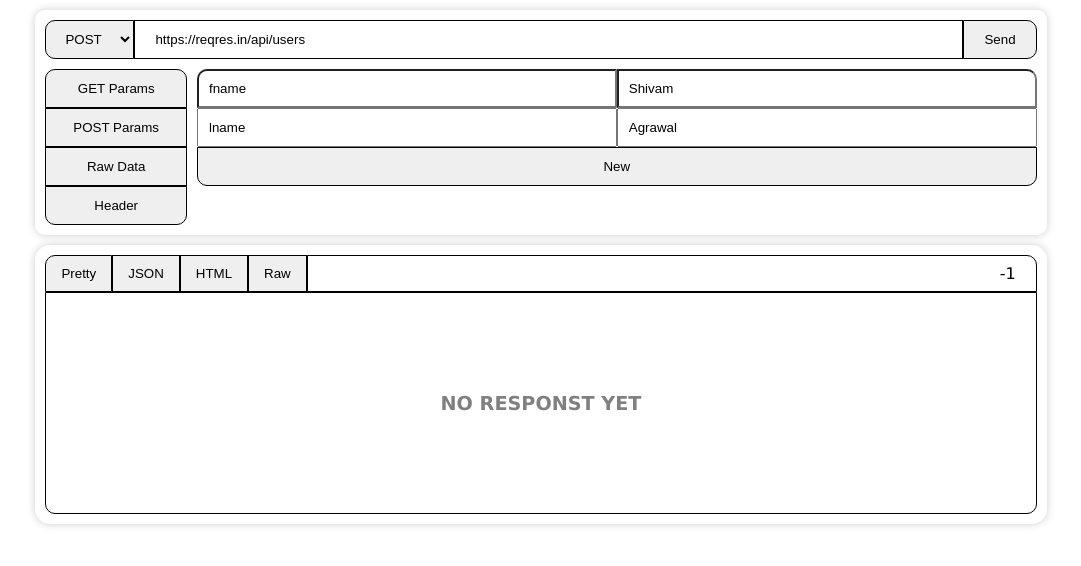
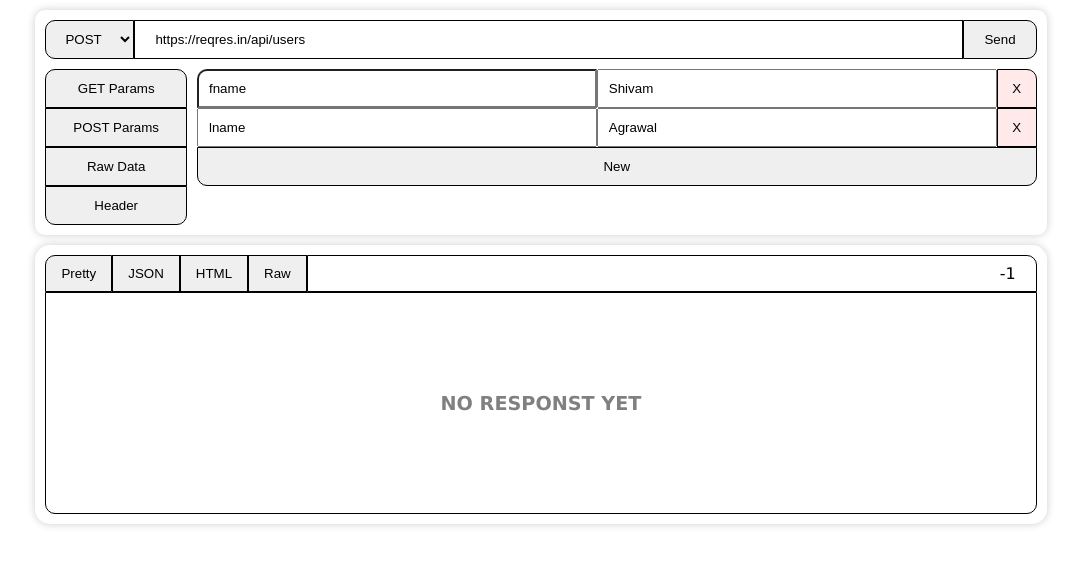
Before and after one commit to shivampip/postmanweb, a React (Create React App) app: page / in a window 1280 px wide. Shown: the top 566 px of the page, without its empty margins (99-1180 px from the left). Built offline with nearby package versions, Linux system fonts and the light colour scheme.

Commit message:
param remove button added

```diff
--- a/src/components/Request.css
+++ b/src/components/Request.css
@@ -23,6 +23,7 @@
 .headerWrapper input {
 	padding: 10px 20px;
 	border: 1px solid black;
+	min-width: 50px;
 }
 
 .headerWrapper> button {
@@ -88,13 +89,21 @@
 
 .paramRow {
 	display: grid;
-	grid-template-columns: 1fr 1fr;
+	grid-template-columns: 1fr 1fr 40px;
 	outline: none;
-	box-sizing: border-box;
+	/* box-sizing: border-box; */
 }
 
 .paramRow input {
 	padding: 10px;
 	outline: none;
 	border: 1px soid black;
+	min-width: 50px;
 }
+
+.paramRow .removeRowB{
+	background-color: rgb(255, 233, 233);
+	/* width: 40px; */
+	border: 1px solid black;
+	outline: none;
+}
--- a/src/components/Request.js
+++ b/src/components/Request.js
@@ -31,19 +31,34 @@ class Request extends React.Component {
 		this.print("Request Type: " + requestType);
 
 		let params = {};
-		this.state.params.map(param => {
+		this.state.params.filter((param)=>{
+			if(param.key===""){
+				return false;
+			}
+			return true;
+		  }).map(param => {
 			params[param.key] = param.value;
 		});
 
 		let raws = this.state.raws;
 
 		let forms = {};
-		this.state.forms.map(form => {
+		this.state.forms.filter((form)=>{
+			if(form.key===""){
+				return false;
+			}
+			return true;
+		  }).map(form => {
 			forms[form.key] = form.value;
 		});
 
 		let headers = {};
-		this.state.headers.map(header => {
+		this.state.headers.filter((header)=>{
+			if(header.key===""){
+				return false;
+			}
+			return true;
+		  }).map(header => {
 			headers[header.key] = header.value;
 		});
 		this.print("PARAMS");
@@ -116,6 +131,27 @@ class Request extends React.Component {
 		}
 	};
 
+	removeRow = (ptype, index) => {
+		console.log("Removing Row: "+ptype+" , "+index);
+		if (ptype === "param") {
+			let params = this.state.params;
+			params.splice(index, 1);
+			this.setState({params: params});
+		} else if (ptype === "form") {
+			let params = this.state.forms;
+			params.splice(index, 1);
+			this.setState({forms: params});
+		} else if (ptype === "raw") {
+			let params = this.state.raws;
+			params.splice(index, 1);
+			this.setState({raws: params});
+		} else if (ptype === "header") {
+			let params = this.state.headers;
+			params.splice(index, 1);
+			this.setState({headers: params});
+		}
+	};
+
 	getParams = () => {
 		return this.state.params.map((data, index) => {
 			let lbtn= "";
@@ -137,13 +173,19 @@ class Request extends React.Component {
 						}}
 					/>
 					<input
-						className={rbtn}
+						// className={rbtn}
 						type="text"
 						defaultValue={data.value}
 						onBlur={eve => {
 							this.handleChange("param", index, false, eve.target.value);
 						}}
 					/>
+					<button
+						className= {`removeRowB ${rbtn}`}
+						onClick={eve => {
+							this.removeRow("param", index);
+						}}
+					>X</button>
 				</div>
 			);
 		});
@@ -168,13 +210,19 @@ class Request extends React.Component {
 						}}
 					/>
 					<input
-						className={rbtn}
+						// className={rbtn}
 						type="text"
 						defaultValue={data.value}
 						onBlur={eve => {
 							this.handleChange("form", index, false, eve.target.value);
 						}}
 					/>
+					<button
+						className= {`removeRowB ${rbtn}`}
+						onClick={eve => {
+							this.removeRow("form", index);
+						}}
+					>X</button>
 				</div>
 			);
 		});
@@ -199,13 +247,19 @@ class Request extends React.Component {
 						}}
 					/>
 					<input
-						className={rbtn}
+						// className={rbtn}
 						type="text"
 						defaultValue={data.value}
 						onBlur={eve => {
 							this.handleChange("raw", index, false, eve.target.value);
 						}}
 					/>
+					<button
+						className= {`removeRowB ${rbtn}`}
+						onClick={eve => {
+							this.removeRow("raw", index);
+						}}
+					>X</button>
 				</div>
 			);
 		});
@@ -230,13 +284,19 @@ class Request extends React.Component {
 						}}
 					/>
 					<input
-						className={rbtn}
+						// className={rbtn}
 						type="text"
 						defaultValue={data.value}
 						onBlur={eve => {
 							this.handleChange("header", index, false, eve.target.value);
 						}}
 					/>
+					<button
+						className= {`removeRowB ${rbtn}`}
+						onClick={eve => {
+							this.removeRow("header", index);
+						}}
+					>X</button>
 				</div>
 			);
 		});
@@ -273,6 +333,8 @@ class Request extends React.Component {
 			this.setState({ headers: params });
 		}
 	};
+
+
 
 	render() {
 		return (
```
